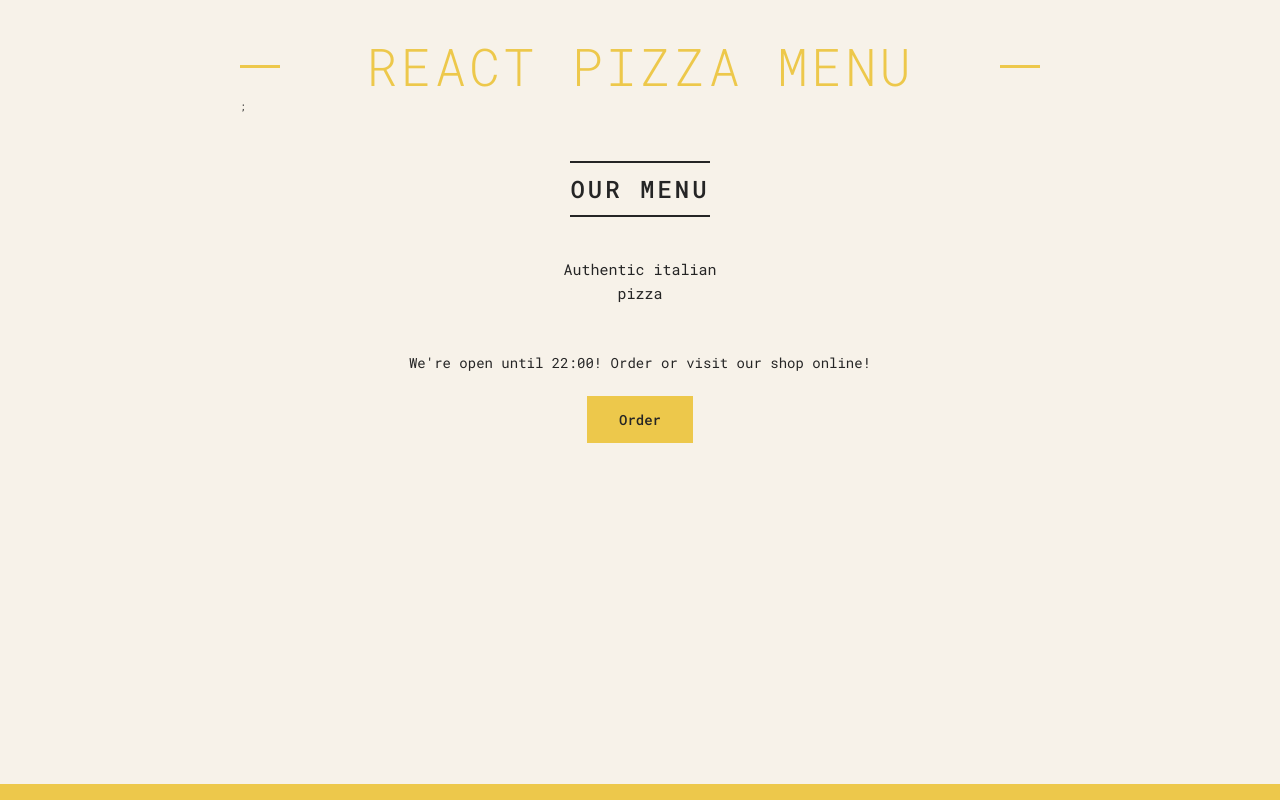
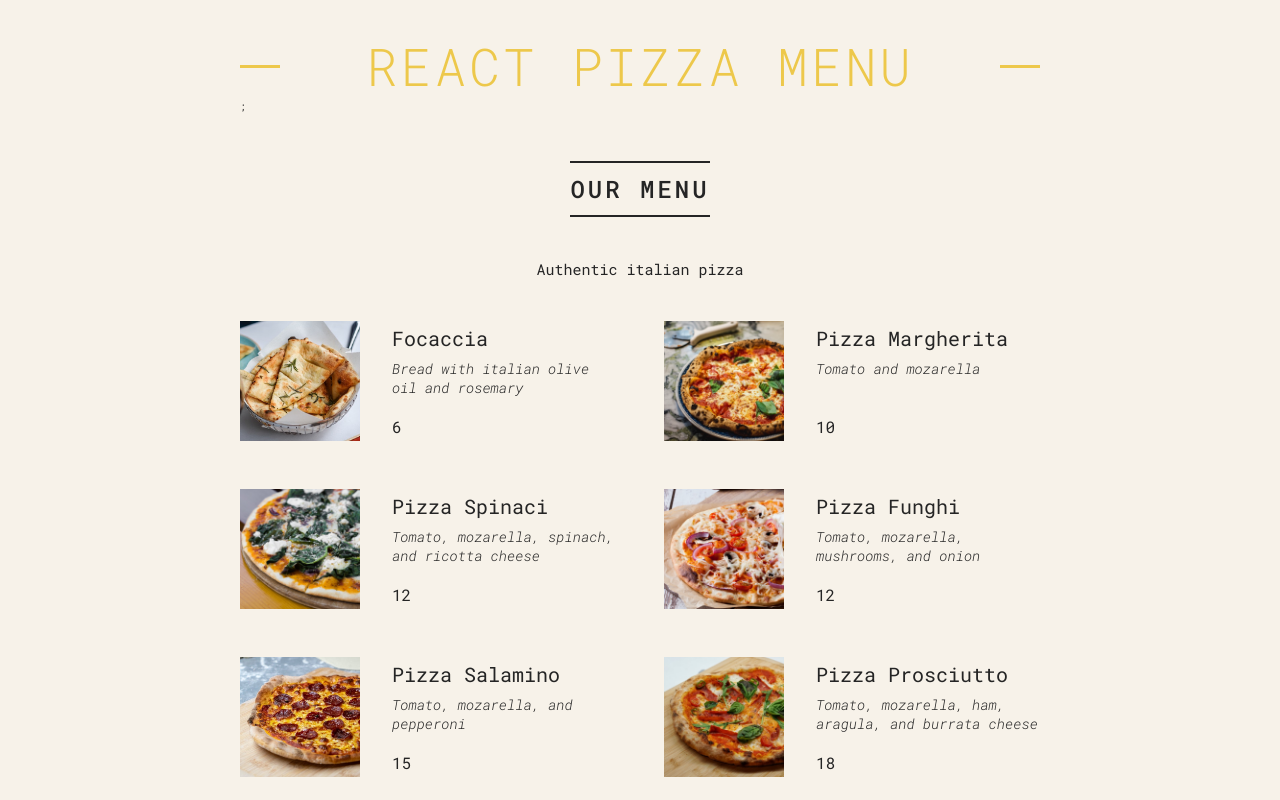
Before and after one commit to mihaela336/pizza-menu, a React (Create React App) app: page / in a window 1280 px wide. Shown: the top 800 px of the page. Built offline with nearby package versions, Linux system fonts and the light colour scheme.

Commit message:
display message when pizzaList is empty

```diff
--- a/src/components/Menu.jsx
+++ b/src/components/Menu.jsx
@@ -3,8 +3,8 @@
 import pizzaData from "../data.js";
 
 function Menu() {
-  // const pizzas = pizzaData;
-  const pizzas = [];
+  const pizzas = pizzaData;
+  // const pizzas = [];
   const numPizzas = pizzas.length;
   return (
     <main className="menu">
@@ -18,7 +18,9 @@
             return <Pizza pizzaObj={pizza} key={pizza.name} />;
           })}
         </ul>
-      ) : null}
+      ) : (
+        <p>We're still working on our menu, please come back later</p>
+      )}
     </main>
   );
 }
```
